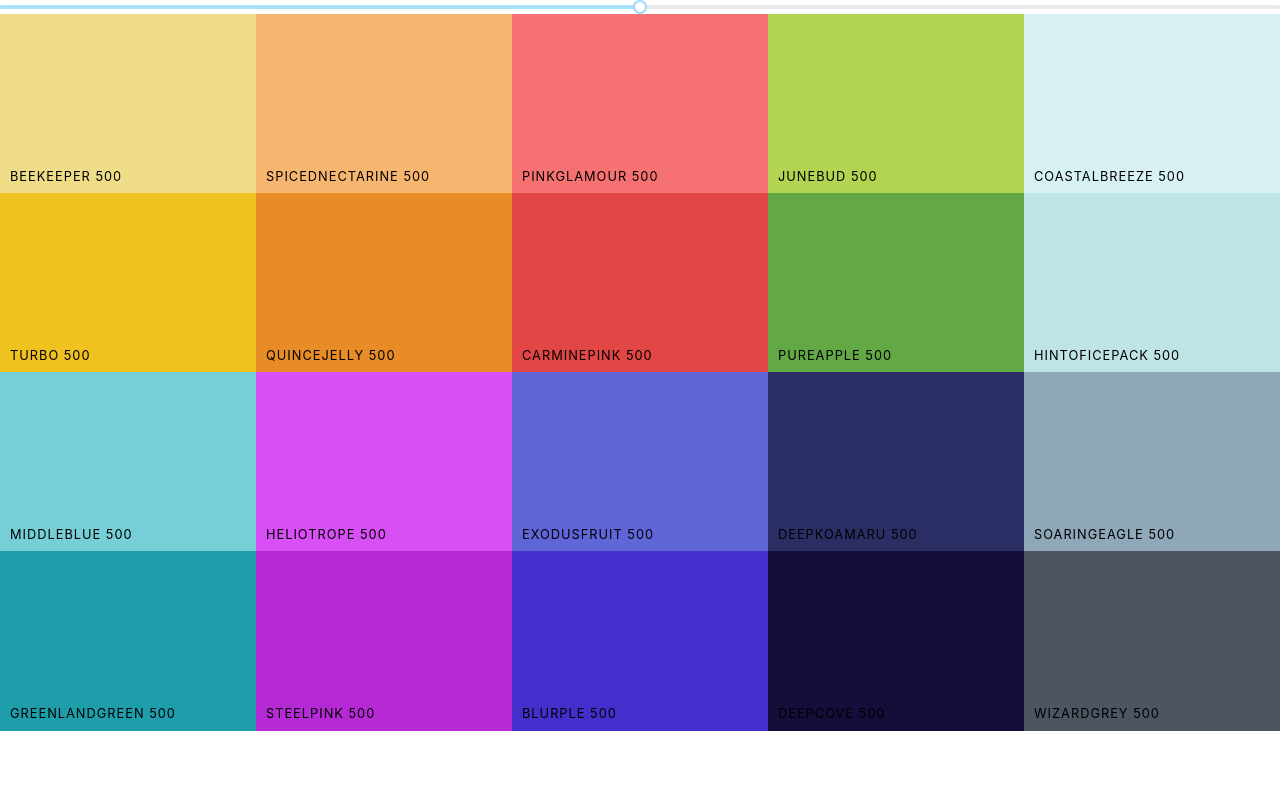
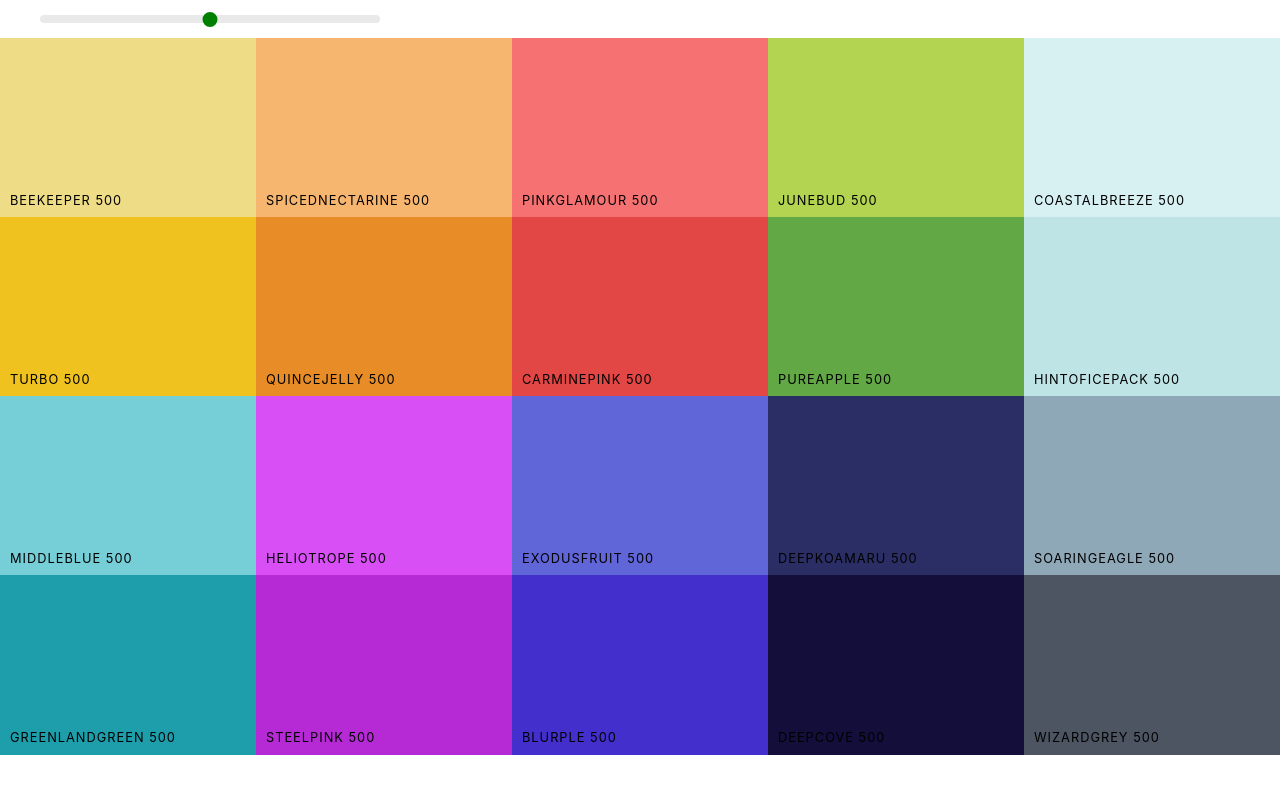
Before and after one commit to royz/colors-app, a React (Create React App) app: page / in a window 1280 px wide. Shown: the top 794 px of the page. Built offline with nearby package versions, Linux system fonts and the light colour scheme.

Commit message:
add style for color slider

```diff
--- a/src/Palette.css
+++ b/src/Palette.css
@@ -1,7 +1,35 @@
-.Palette{
+.Palette {
   height: 100vh;
 }
 
 .Palette-colors {
   height: 90%;
 }
+
+.slider {
+  width: 340px;
+  margin: 10px 40px;
+  display: inline-block;
+}
+
+.rc-slider-track {
+  background-color: transparent;
+}
+
+.rc-slider-rail {
+  height: 8px;
+}
+
+.rc-slider-handle,
+.rc-slider-handle:active,
+.rc-slider-handle:focus,
+.rc-slider-handle:hover {
+  background-color: green;
+  outline: none;
+  border: 2px solid green;
+  box-shadow: none;
+  width: 15px;
+  height: 15px;
+  margin-top: -3px;
+  /*margin-left: -7px;*/
+}
--- a/src/Palette.js
+++ b/src/Palette.js
@@ -1,8 +1,8 @@
 import React, {Component} from 'react';
 import ColorBox from "./ColorBox";
-import './Palette.css'
 import Slider from 'rc-slider'
 import 'rc-slider/assets/index.css'
+import './Palette.css'
 
 class Palette extends Component {
   state = {
@@ -21,7 +21,9 @@
     ))
     return (
       <div className={"Palette"}>
-        <Slider defaultValue={this.state.level} min={100} max={900} step={100} onAfterChange={this.changeLevel}/>
+        <div className="slider">
+          <Slider defaultValue={this.state.level} min={100} max={900} step={100} onAfterChange={this.changeLevel}/>
+        </div>
         <div className="Palette-colors">
           {colorBoxes}
         </div>
```
